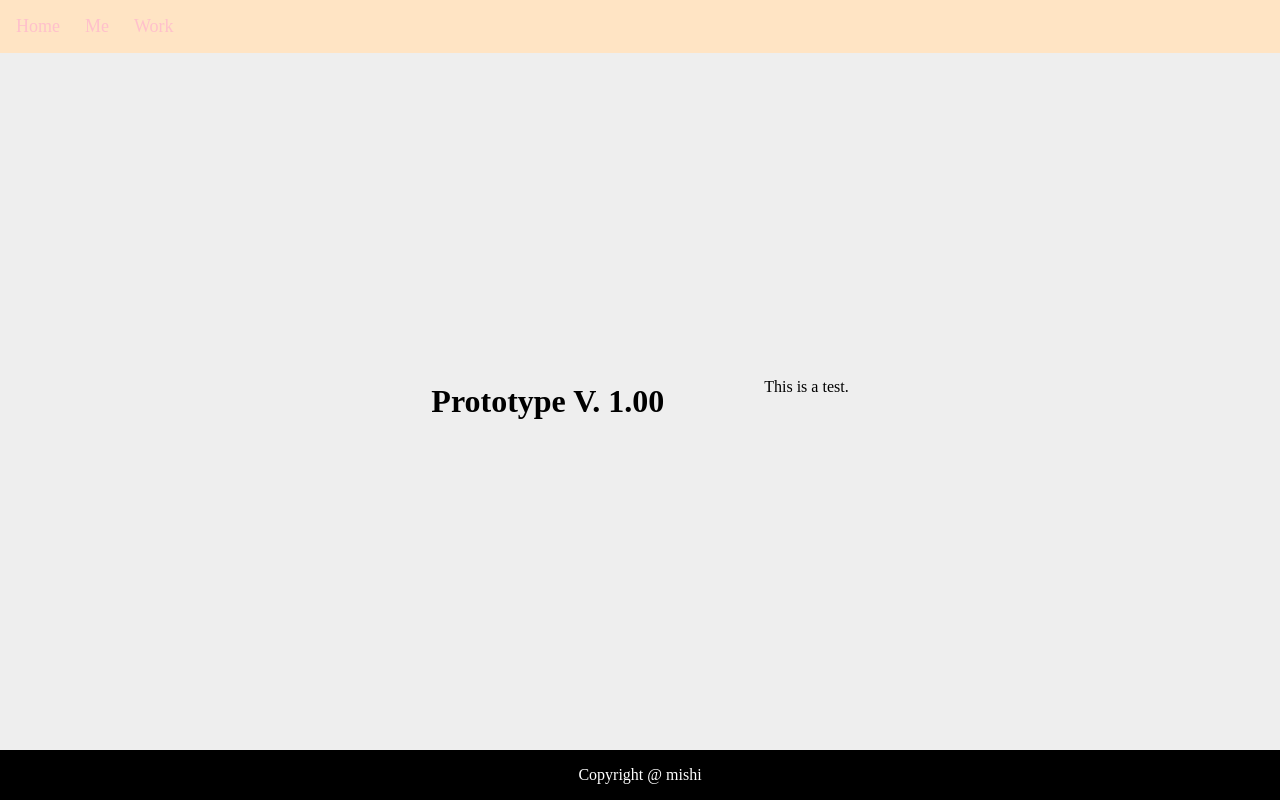
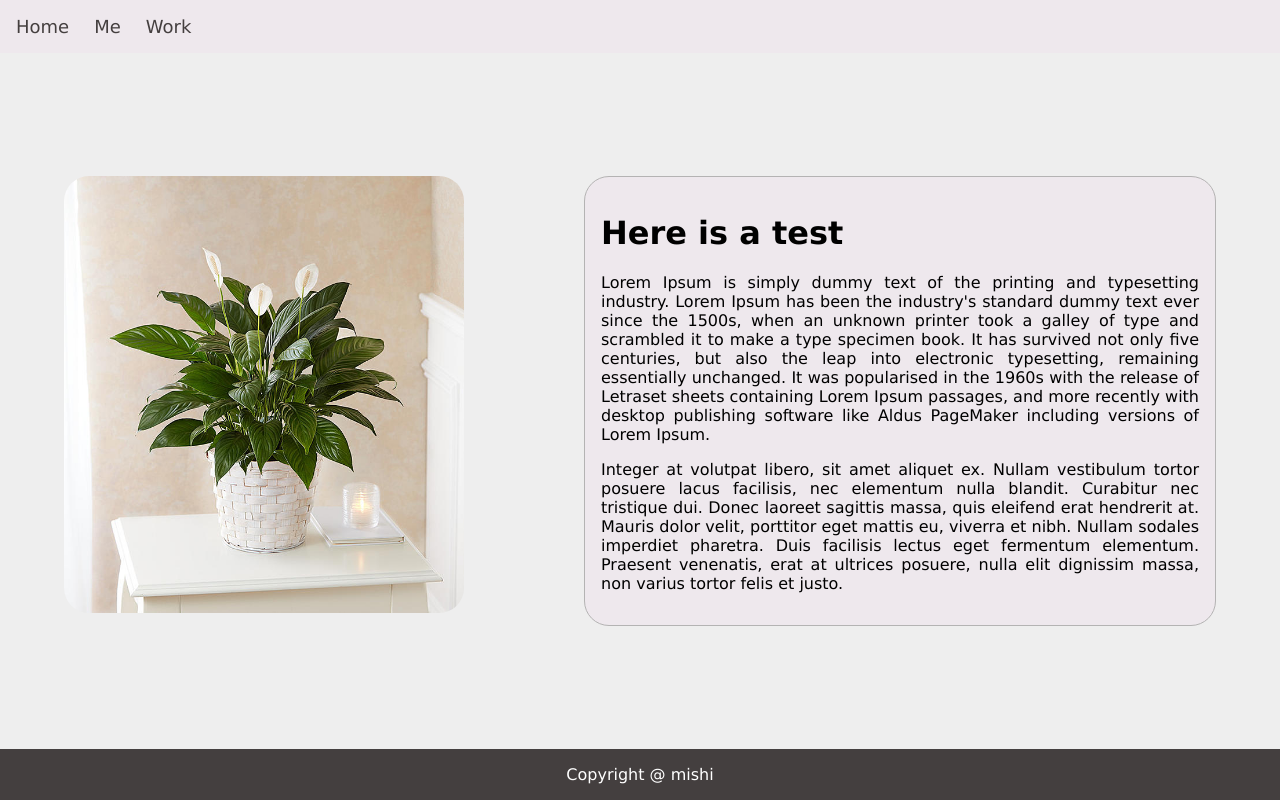
Before and after one commit to arcaneLake/home, a plain HTML site: page index.html in a window 1280 px wide. Drawn offline with Linux system fonts and the light colour scheme.

Commit message:
Improve look and colors

```diff
--- a/index.html
+++ b/index.html
@@ -12,9 +12,19 @@
             <li><a href="work.html">Work</a></li>
         </ul>
 
+
         <div class="container">
-        <h1>Prototype V. 1.00</h1>
-        <p>This is a test.</p>
+        <div class="left">
+        <img src="./images/image1.jpg" alt="Pic of house plant">
+        </div>
+
+        <div class="right">
+            <h1>Here is a test</h1>
+            <p>Lorem Ipsum is simply dummy text of the printing and typesetting industry. Lorem Ipsum has been the industry's standard dummy text ever since the 1500s, when an unknown printer took a galley of type and scrambled it to make a type specimen book. It has survived not only five centuries, but also the leap into electronic typesetting, remaining essentially unchanged. It was popularised in the 1960s with the release of Letraset sheets containing Lorem Ipsum passages, and more recently with desktop publishing software like Aldus PageMaker including versions of Lorem Ipsum.</p>
+
+
+            <p>Integer at volutpat libero, sit amet aliquet ex. Nullam vestibulum tortor posuere lacus facilisis, nec elementum nulla blandit. Curabitur nec tristique dui. Donec laoreet sagittis massa, quis eleifend erat hendrerit at. Mauris dolor velit, porttitor eget mattis eu, viverra et nibh. Nullam sodales imperdiet pharetra. Duis facilisis lectus eget fermentum elementum. Praesent venenatis, erat at ultrices posuere, nulla elit dignissim massa, non varius tortor felis et justo.</p>
+        </div>
         </div>
 
         <footer class="bottom-nav">Copyright @ mishi</footer>
--- a/style.css
+++ b/style.css
@@ -1,10 +1,12 @@
 body {
+    font-family:Verdana, Geneva, Tahoma, sans-serif;
     background: #eee;
     margin: 0;
     min-height: 100vh;
     display: flex;
     flex-direction: column;
     justify-content: space-between;
+    text-align: justify;
 }
 
 ul {
@@ -13,17 +15,23 @@ ul {
     margin: 0;
 }
 
+img {
+    border-radius: 25px;
+    max-width: 80%;
+    height: auto;
+}
+
 .top-nav {
     font-size: large;
     display: flex;
     gap: 25px;
-    background-color: bisque;
+    background-color: rgb(238, 232, 237);
     padding: 16px;
 }
 
 .bottom-nav {
     display: flex;
-    background-color: black;
+    background-color: rgb(68, 63, 63);
     color: white;
     padding: 16px;
     align-items: center;
@@ -33,10 +41,25 @@ ul {
 .container {
     display: flex;
     justify-content: center;
-    gap: 100px;
+    flex-direction: row;
+    gap: 20px;
+}
+
+.left {
+    margin-left: 5%;
+    min-width: 500px;
+}
+
+.right {
+    margin-right: 5%;
+    background-color: rgb(238, 232, 237);
+    border: 1px solid rgb(180, 179, 179);
+    border-radius: 25px;
+    padding: 16px;
+    max-width: 700px;
 }
 
 a {
-    color: pink;
+    color: rgb(68, 63, 63);
     text-decoration: none;
 }
```
